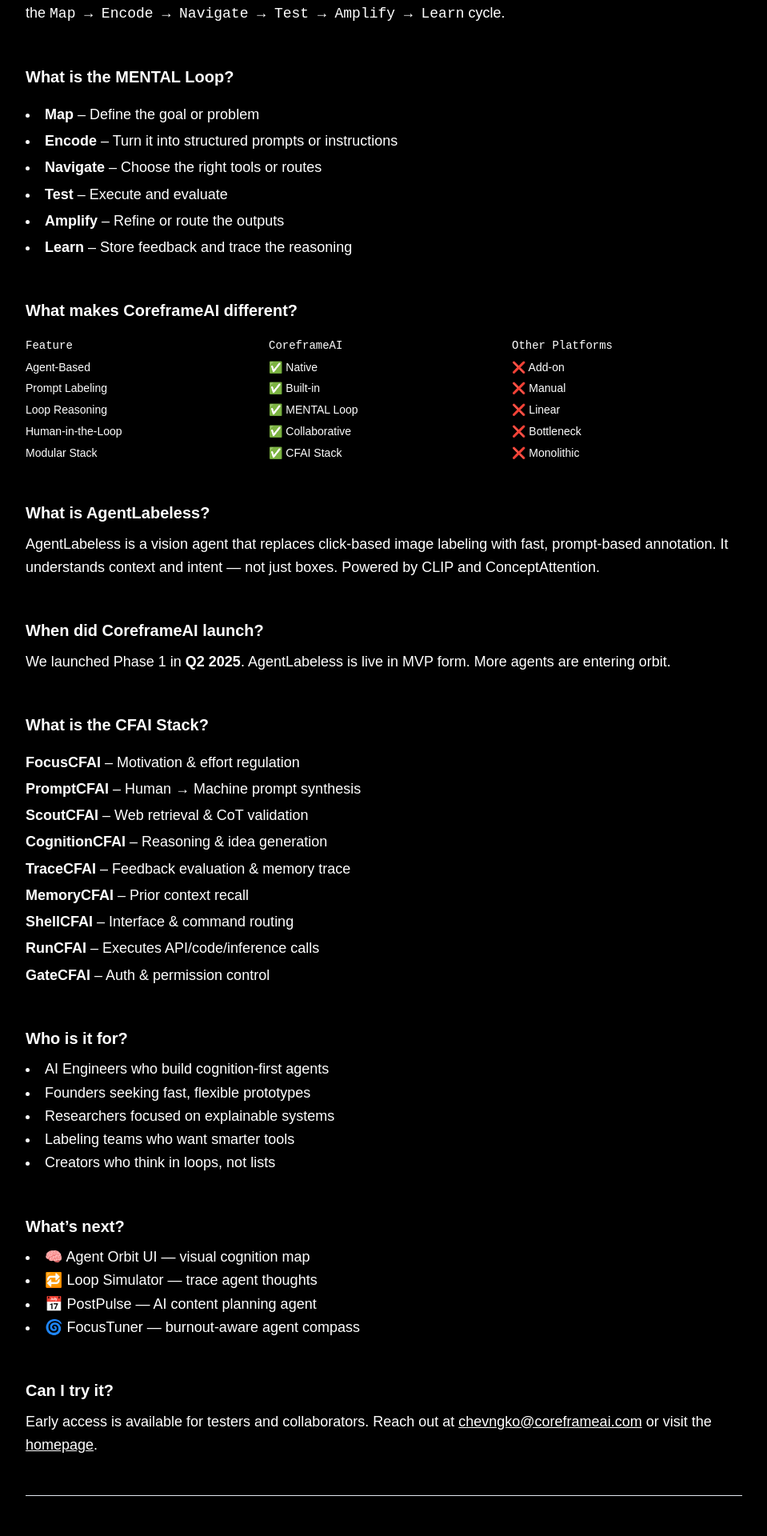
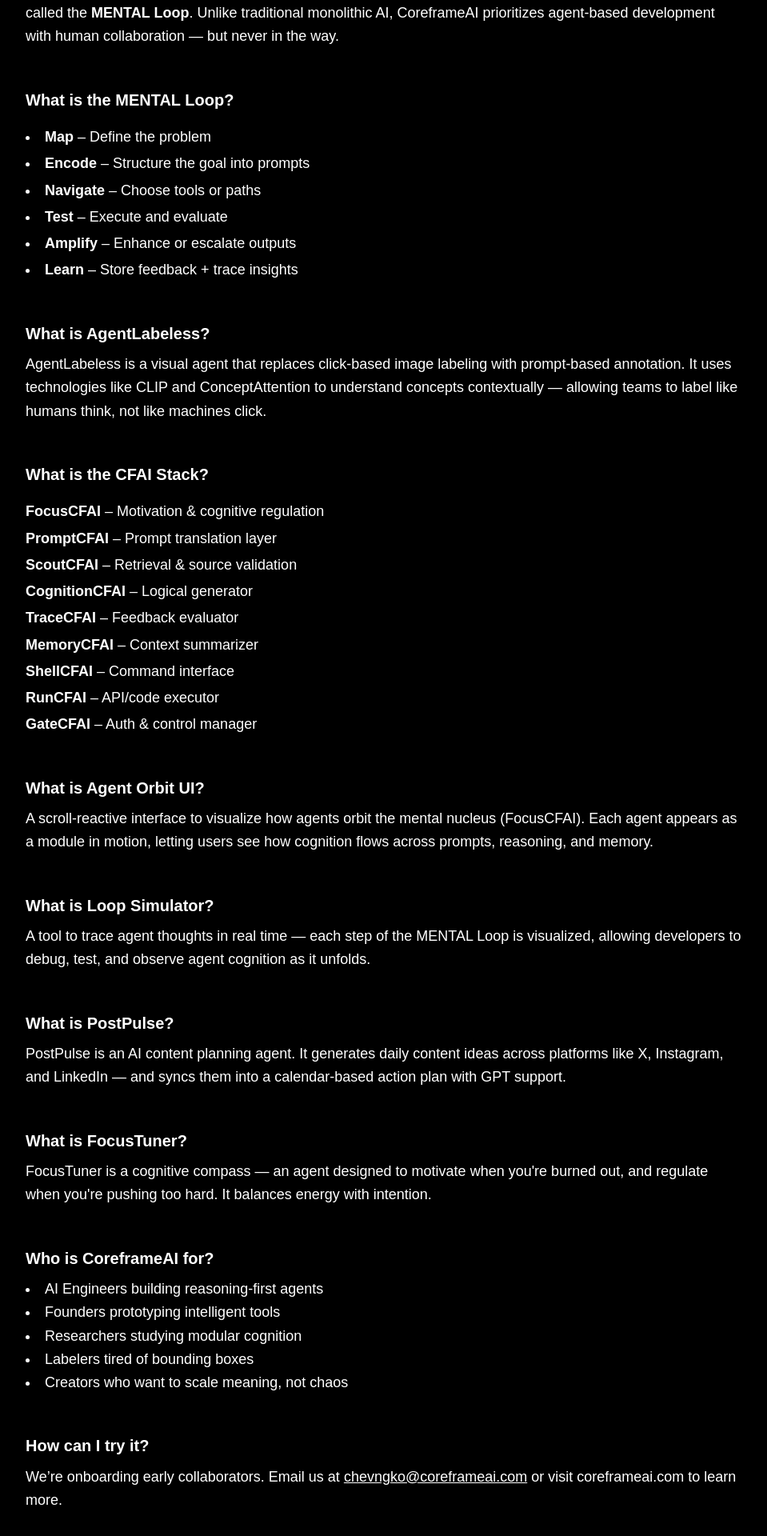
Before and after one commit to PaulrydrickPuri/coreframeai-site, a Next.js app: page /faq in a window 1280 px wide. Shown: the part 500-2420 px from the top of the page at 80% size, without its empty margins (160-1119 px from the left). Built offline with nearby package versions, Linux system fonts and the light colour scheme.

Commit message:
added more deepersearch for faq

```diff
--- a/src/pages/faq.tsx
+++ b/src/pages/faq.tsx
@@ -1,8 +1,21 @@
 'use client';
 import Link from 'next/link';
+import Head from 'next/head';
 
 const FAQ = () => {
   return (
+    <>
+      <Head>
+        <title>FAQ — CoreframeAI™ · Build Agents That Think in Loops</title>
+        <meta name="description" content="CoreframeAI™ helps you build modular agents using the MENTAL Loop. Explore prompt-based labeling, agent orbit UI, and cognition-first AI tools." />
+        <meta property="og:title" content="FAQ — CoreframeAI™" />
+        <meta property="og:description" content="Explore how CoreframeAI™ builds agents that think in loops. Learn about the MENTAL Loop, AgentLabeless, and cognitive agent architecture." />
+        <meta property="og:url" content="https://coreframeai.com/faq" />
+        <meta property="og:type" content="website" />
+        <meta property="og:site_name" content="CoreframeAI" />
+        <meta property="og:image" content="https://coreframeai.com/og/coreframe-faq-preview.png" />
+      </Head>
+
       <section className="min-h-screen bg-black text-white px-6 py-16 md:py-24">
         <div className="max-w-4xl mx-auto space-y-12">
           <header className="text-center">
@@ -14,128 +27,98 @@
             </p>
           </header>
 
-        {/* Question Blocks */}
           <div className="space-y-12 text-zinc-200 text-base md:text-lg leading-relaxed">
             <div>
-            <h2 className="text-xl font-semibold text-cyan-300">What is CoreframeAI?</h2>
+              <h2 className="text-xl font-semibold text-cyan-300">Who created CoreframeAI?</h2>
               <p className="mt-2">
-              CoreframeAI™ is a cognition-first AI platform that builds modular agents using a unique iterative framework called the <strong>MENTAL Loop</strong>.
-              Unlike traditional monolithic AI, CoreframeAI prioritizes agent-based development with human collaboration — but never in the way.
+                CoreframeAI™ was created by <strong>Chevngko</strong>, a systems architect and agent builder. He designed CoreframeAI to help humans build intelligent systems that reason iteratively — not just react. Follow his journey on <a href="https://x.com/chevngko_dev" className="text-cyan-400 underline">@chevngko_dev</a>.
               </p>
             </div>
 
             <div>
-            <h2 className="text-xl font-semibold text-cyan-300">What does “Agents That Think in Loops” mean?</h2>
+              <h2 className="text-xl font-semibold text-cyan-300">What is CoreframeAI?</h2>
               <p className="mt-2">
-              It means agents don’t just complete tasks — they reason, reflect, and improve continuously.
-              Every agent follows the <span className="text-cyan-400 font-mono">Map → Encode → Navigate → Test → Amplify → Learn</span> cycle.
+                CoreframeAI™ is a cognition-first AI platform that builds modular agents using a unique iterative framework called the <strong>MENTAL Loop</strong>. Unlike traditional monolithic AI, CoreframeAI prioritizes agent-based development with human collaboration — but never in the way.
               </p>
             </div>
 
             <div>
               <h2 className="text-xl font-semibold text-cyan-300">What is the MENTAL Loop?</h2>
               <ul className="mt-4 space-y-1 list-disc list-inside text-zinc-300">
-              <li><strong>Map</strong> – Define the goal or problem</li>
-              <li><strong>Encode</strong> – Turn it into structured prompts or instructions</li>
-              <li><strong>Navigate</strong> – Choose the right tools or routes</li>
+                <li><strong>Map</strong> – Define the problem</li>
+                <li><strong>Encode</strong> – Structure the goal into prompts</li>
+                <li><strong>Navigate</strong> – Choose tools or paths</li>
                 <li><strong>Test</strong> – Execute and evaluate</li>
-              <li><strong>Amplify</strong> – Refine or route the outputs</li>
-              <li><strong>Learn</strong> – Store feedback and trace the reasoning</li>
+                <li><strong>Amplify</strong> – Enhance or escalate outputs</li>
+                <li><strong>Learn</strong> – Store feedback + trace insights</li>
               </ul>
-          </div>
-
-          <div>
-            <h2 className="text-xl font-semibold text-cyan-300">What makes CoreframeAI different?</h2>
-            <div className="mt-4 grid grid-cols-1 sm:grid-cols-3 gap-4 text-sm text-zinc-300">
-              <div>
-                <h3 className="text-cyan-400 font-mono">Feature</h3>
-                <ul className="mt-1 space-y-1">
-                  <li>Agent-Based</li>
-                  <li>Prompt Labeling</li>
-                  <li>Loop Reasoning</li>
-                  <li>Human-in-the-Loop</li>
-                  <li>Modular Stack</li>
-                </ul>
-              </div>
-              <div>
-                <h3 className="text-cyan-400 font-mono">CoreframeAI</h3>
-                <ul className="mt-1 space-y-1">
-                  <li>✅ Native</li>
-                  <li>✅ Built-in</li>
-                  <li>✅ MENTAL Loop</li>
-                  <li>✅ Collaborative</li>
-                  <li>✅ CFAI Stack</li>
-                </ul>
-              </div>
-              <div>
-                <h3 className="text-cyan-400 font-mono">Other Platforms</h3>
-                <ul className="mt-1 space-y-1">
-                  <li>❌ Add-on</li>
-                  <li>❌ Manual</li>
-                  <li>❌ Linear</li>
-                  <li>❌ Bottleneck</li>
-                  <li>❌ Monolithic</li>
-                </ul>
-              </div>
-            </div>
             </div>
 
             <div>
               <h2 className="text-xl font-semibold text-cyan-300">What is AgentLabeless?</h2>
               <p className="mt-2">
-              AgentLabeless is a vision agent that replaces click-based image labeling with fast, prompt-based annotation.
-              It understands context and intent — not just boxes. Powered by CLIP and ConceptAttention.
-            </p>
-          </div>
-
-          <div>
-            <h2 className="text-xl font-semibold text-cyan-300">When did CoreframeAI launch?</h2>
-            <p className="mt-2">
-              We launched Phase 1 in <strong>Q2 2025</strong>. AgentLabeless is live in MVP form. More agents are entering orbit.
+                AgentLabeless is a visual agent that replaces click-based image labeling with prompt-based annotation. It uses technologies like CLIP and ConceptAttention to understand concepts contextually — allowing teams to label like humans think, not like machines click.
               </p>
             </div>
 
             <div>
               <h2 className="text-xl font-semibold text-cyan-300">What is the CFAI Stack?</h2>
               <ul className="mt-4 space-y-1 text-zinc-300">
-              <li><strong>FocusCFAI</strong> – Motivation & effort regulation</li>
-              <li><strong>PromptCFAI</strong> – Human → Machine prompt synthesis</li>
-              <li><strong>ScoutCFAI</strong> – Web retrieval & CoT validation</li>
-              <li><strong>CognitionCFAI</strong> – Reasoning & idea generation</li>
-              <li><strong>TraceCFAI</strong> – Feedback evaluation & memory trace</li>
-              <li><strong>MemoryCFAI</strong> – Prior context recall</li>
-              <li><strong>ShellCFAI</strong> – Interface & command routing</li>
-              <li><strong>RunCFAI</strong> – Executes API/code/inference calls</li>
-              <li><strong>GateCFAI</strong> – Auth & permission control</li>
+                <li><strong>FocusCFAI</strong> – Motivation & cognitive regulation</li>
+                <li><strong>PromptCFAI</strong> – Prompt translation layer</li>
+                <li><strong>ScoutCFAI</strong> – Retrieval & source validation</li>
+                <li><strong>CognitionCFAI</strong> – Logical generator</li>
+                <li><strong>TraceCFAI</strong> – Feedback evaluator</li>
+                <li><strong>MemoryCFAI</strong> – Context summarizer</li>
+                <li><strong>ShellCFAI</strong> – Command interface</li>
+                <li><strong>RunCFAI</strong> – API/code executor</li>
+                <li><strong>GateCFAI</strong> – Auth & control manager</li>
               </ul>
             </div>
 
             <div>
-            <h2 className="text-xl font-semibold text-cyan-300">Who is it for?</h2>
+              <h2 className="text-xl font-semibold text-cyan-300">What is Agent Orbit UI?</h2>
+              <p className="mt-2">
+                A scroll-reactive interface to visualize how agents orbit the mental nucleus (FocusCFAI). Each agent appears as a module in motion, letting users see how cognition flows across prompts, reasoning, and memory.
+              </p>
+            </div>
+
+            <div>
+              <h2 className="text-xl font-semibold text-cyan-300">What is Loop Simulator?</h2>
+              <p className="mt-2">
+                A tool to trace agent thoughts in real time — each step of the MENTAL Loop is visualized, allowing developers to debug, test, and observe agent cognition as it unfolds.
+              </p>
+            </div>
+
+            <div>
+              <h2 className="text-xl font-semibold text-cyan-300">What is PostPulse?</h2>
+              <p className="mt-2">
+                PostPulse is an AI content planning agent. It generates daily content ideas across platforms like X, Instagram, and LinkedIn — and syncs them into a calendar-based action plan with GPT support.
+              </p>
+            </div>
+
+            <div>
+              <h2 className="text-xl font-semibold text-cyan-300">What is FocusTuner?</h2>
+              <p className="mt-2">
+                FocusTuner is a cognitive compass — an agent designed to motivate when you're burned out, and regulate when you're pushing too hard. It balances energy with intention.
+              </p>
+            </div>
+
+            <div>
+              <h2 className="text-xl font-semibold text-cyan-300">Who is CoreframeAI for?</h2>
               <ul className="mt-2 list-disc list-inside text-zinc-300">
-              <li>AI Engineers who build cognition-first agents</li>
-              <li>Founders seeking fast, flexible prototypes</li>
-              <li>Researchers focused on explainable systems</li>
-              <li>Labeling teams who want smarter tools</li>
-              <li>Creators who think in loops, not lists</li>
+                <li>AI Engineers building reasoning-first agents</li>
+                <li>Founders prototyping intelligent tools</li>
+                <li>Researchers studying modular cognition</li>
+                <li>Labelers tired of bounding boxes</li>
+                <li>Creators who want to scale meaning, not chaos</li>
               </ul>
             </div>
 
             <div>
-            <h2 className="text-xl font-semibold text-cyan-300">What’s next?</h2>
-            <ul className="mt-2 list-disc list-inside text-zinc-300">
-              <li>🧠 Agent Orbit UI — visual cognition map</li>
-              <li>🔁 Loop Simulator — trace agent thoughts</li>
-              <li>📅 PostPulse — AI content planning agent</li>
-              <li>🌀 FocusTuner — burnout-aware agent compass</li>
-            </ul>
-          </div>
-
-          <div>
-            <h2 className="text-xl font-semibold text-cyan-300">Can I try it?</h2>
+              <h2 className="text-xl font-semibold text-cyan-300">How can I try it?</h2>
               <p className="mt-2">
-              Early access is available for testers and collaborators.
-              Reach out at <a href="mailto:chevngko@coreframeai.com" className="text-cyan-400 underline">chevngko@coreframeai.com</a> or visit the <Link href="/" className="text-cyan-400 underline">homepage</Link>.
+                We’re onboarding early collaborators. Email us at <a href="mailto:chevngko@coreframeai.com" className="text-cyan-400 underline">chevngko@coreframeai.com</a> or visit <Link href="/">coreframeai.com</Link> to learn more.
               </p>
             </div>
           </div>
@@ -145,6 +128,7 @@
           </footer>
         </div>
       </section>
+    </>
   );
 };
 
```
Lines whose indentation alone changed are shown as unchanged.
